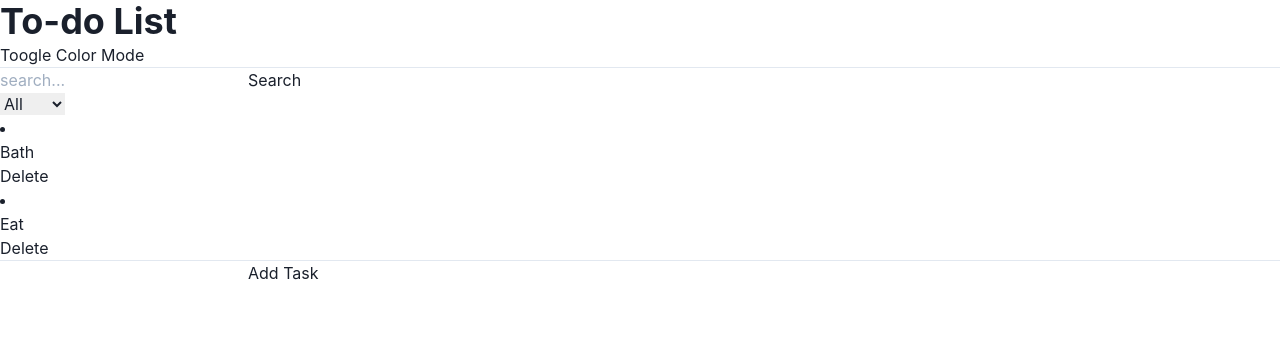
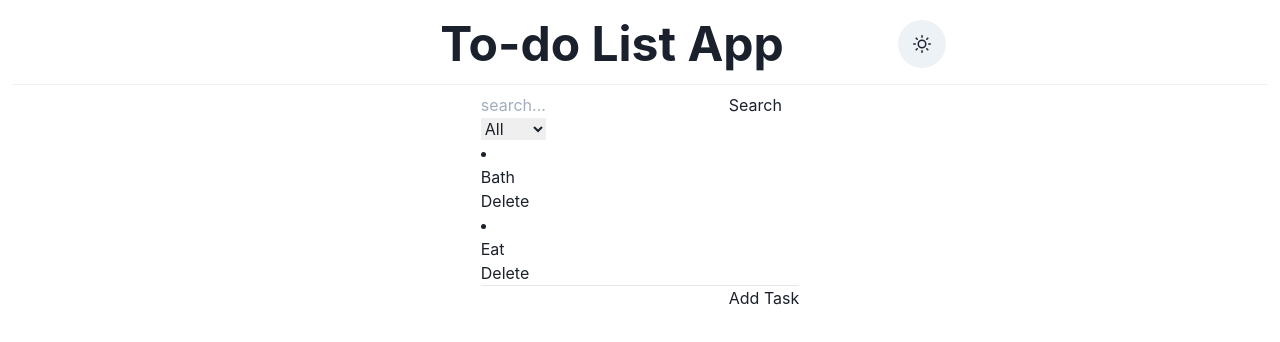
Before and after one commit to JAMorello/todo-app, a React (Create React App) app: page / in a window 1280 px wide. Shown: the top 342 px of the page. Built offline with nearby package versions, Linux system fonts and the light colour scheme.

Commit message:
Worked on Header styling

```diff
--- a/src/App.js
+++ b/src/App.js
@@ -1,12 +1,13 @@
 import Header from "./components/Header";
 import AppBody from "./components/AppBody";
+import { VStack } from "@chakra-ui/react";
 
 function App() {
   return (
-    <>
+    <VStack p={3}>
       <Header />
       <AppBody />
-    </>
+    </VStack>
   );
 }
 
--- a/src/components/Header.jsx
+++ b/src/components/Header.jsx
@@ -1,13 +1,33 @@
 import React from "react";
-import { Heading } from "@chakra-ui/react";
+import {
+  HStack,
+  VStack,
+  Heading,
+  IconButton,
+  Divider,
+  Spacer,
+} from "@chakra-ui/react";
+import { FiSun } from "react-icons/fi";
 
 const Header = () => {
   return (
-    <div>
-      <Heading>To-do List</Heading>
-      <button>Toogle Color Mode</button>
-      <hr />
-    </div>
+    <VStack w="100%">
+      <HStack w="50%" p={2}>
+        <Spacer />
+        <Heading size="2xl" alignSelf="center">
+          To-do List App
+        </Heading>
+        <Spacer />
+        <IconButton
+          icon={<FiSun />}
+          size="lg"
+          isRound="true"
+          aria-label="Switch ligh/night mode"
+          alignSelf="flex-end"
+        />
+      </HStack>
+      <Divider />
+    </VStack>
   );
 };
 
```
